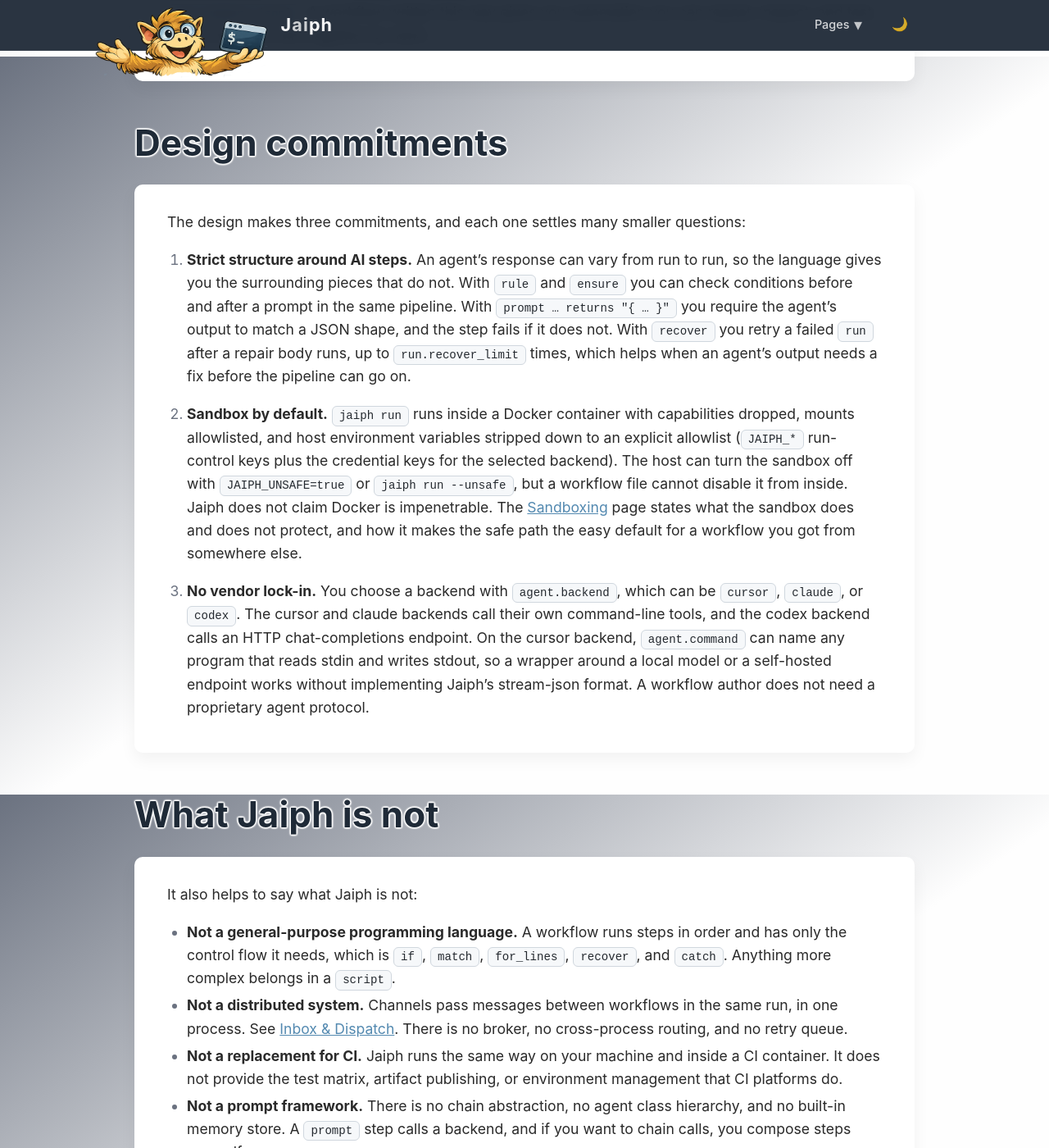
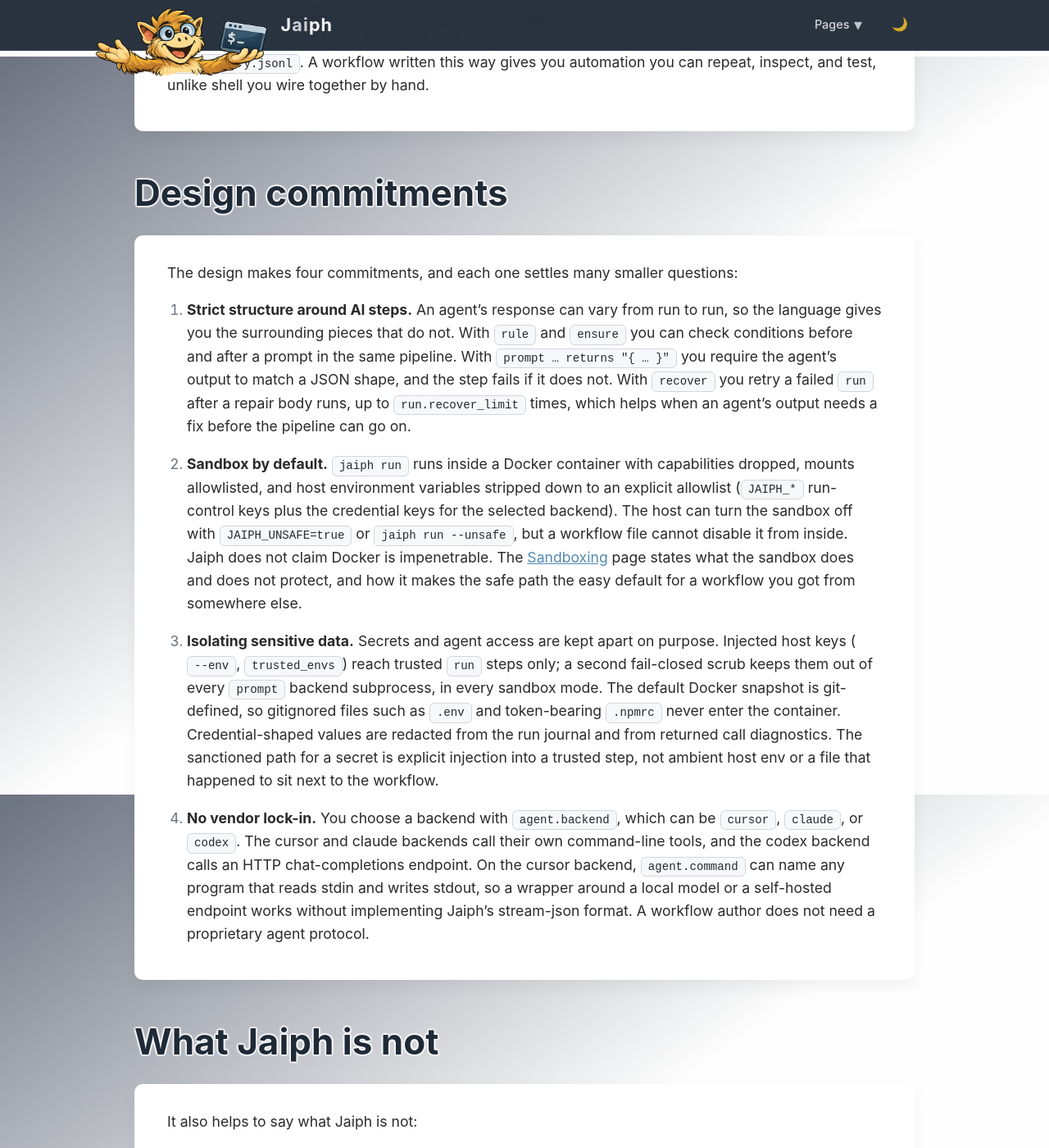
Before and after one commit to jaiphlang/jaiph, a Jekyll site: the page built from docs/why-jaiph.md, in a window 1280 px wide and 1400 px high, scrolled down 1731 px. Shown: the whole window at 82% size. Built offline with Jekyll 4.4.1, drawn with Linux system fonts in a browser that asks for light colours; some of the changed text lies outside the part shown.

Commit message:
Docs: call out isolating sensitive data in Why Jaiph
Treat secret isolation as a first-class problem and design commitment alongside sandboxing and structured AI steps.

Co-authored-by: Cursor <cursoragent@cursor.com>

```diff
--- a/docs/why-jaiph.md
+++ b/docs/why-jaiph.md
@@ -10,11 +10,12 @@ Jaiph is a small language and runtime for AI-assisted automation. This page expl
 
 ## The problem
 
-An automation pipeline often has to do three different kinds of work in the same flow:
+An automation pipeline often has to do four different kinds of work in the same flow:
 
 - **Deterministic checks** — does this file exist, does the build pass, does the schema match.
 - **Real shell** — running a build tool, calling a CLI, changing files.
 - **AI steps that vary from run to run** — asking an agent to summarize a diff, write a fix, or classify a finding.
+- **Isolating sensitive data** — tokens and credentials a script needs must not reach the agent, the run journal, or an untrusted workspace snapshot.
 
 You can wire these together in any general-purpose language, but you pay for it in extra code. For each tool you write the argument handling, and for each agent call you write the structured-output handling. Every time, you also decide how to capture stdout, where to put logs, when to retry on failure, and how to fail clearly when the output does not match the structure you expected.
 
@@ -33,13 +34,15 @@ Every value in a workflow is a string, every step is logged, and every run leave
 
 ## Design commitments
 
-The design makes three commitments, and each one settles many smaller questions:
+The design makes four commitments, and each one settles many smaller questions:
 
 1. **Strict structure around AI steps.** An agent's response can vary from run to run, so the language gives you the surrounding pieces that do not. With `rule` and `ensure` you can check conditions before and after a prompt in the same pipeline. With `prompt … returns "{ … }"` you require the agent's output to match a JSON shape, and the step fails if it does not. With `recover` you retry a failed `run` after a repair body runs, up to `run.recover_limit` times, which helps when an agent's output needs a fix before the pipeline can go on.
 
 2. **Sandbox by default.** `jaiph run` runs inside a Docker container with capabilities dropped, mounts allowlisted, and host environment variables stripped down to an explicit allowlist (`JAIPH_*` run-control keys plus the credential keys for the selected backend). The host can turn the sandbox off with `JAIPH_UNSAFE=true` or `jaiph run --unsafe`, but a workflow file cannot disable it from inside. Jaiph does not claim Docker is impenetrable. The [Sandboxing](sandboxing.md) page states what the sandbox does and does not protect, and how it makes the safe path the easy default for a workflow you got from somewhere else.
 
-3. **No vendor lock-in.** You choose a backend with `agent.backend`, which can be `cursor`, `claude`, or `codex`. The cursor and claude backends call their own command-line tools, and the codex backend calls an HTTP chat-completions endpoint. On the cursor backend, `agent.command` can name any program that reads stdin and writes stdout, so a wrapper around a local model or a self-hosted endpoint works without implementing Jaiph's stream-json format. A workflow author does not need a proprietary agent protocol.
+3. **Isolating sensitive data.** Secrets and agent access are kept apart on purpose. Injected host keys (`--env`, [`trusted_envs`](configuration.md#trusted-envs)) reach trusted `run` steps only; a second fail-closed scrub keeps them out of every `prompt` backend subprocess, in every sandbox mode. The default Docker snapshot is git-defined, so gitignored files such as `.env` and token-bearing `.npmrc` never enter the container. Credential-shaped values are redacted from the run journal and from returned call diagnostics. The sanctioned path for a secret is explicit injection into a trusted step, not ambient host env or a file that happened to sit next to the workflow.
+
+4. **No vendor lock-in.** You choose a backend with `agent.backend`, which can be `cursor`, `claude`, or `codex`. The cursor and claude backends call their own command-line tools, and the codex backend calls an HTTP chat-completions endpoint. On the cursor backend, `agent.command` can name any program that reads stdin and writes stdout, so a wrapper around a local model or a self-hosted endpoint works without implementing Jaiph's stream-json format. A workflow author does not need a proprietary agent protocol.
 
 ## What Jaiph is not
 
```
